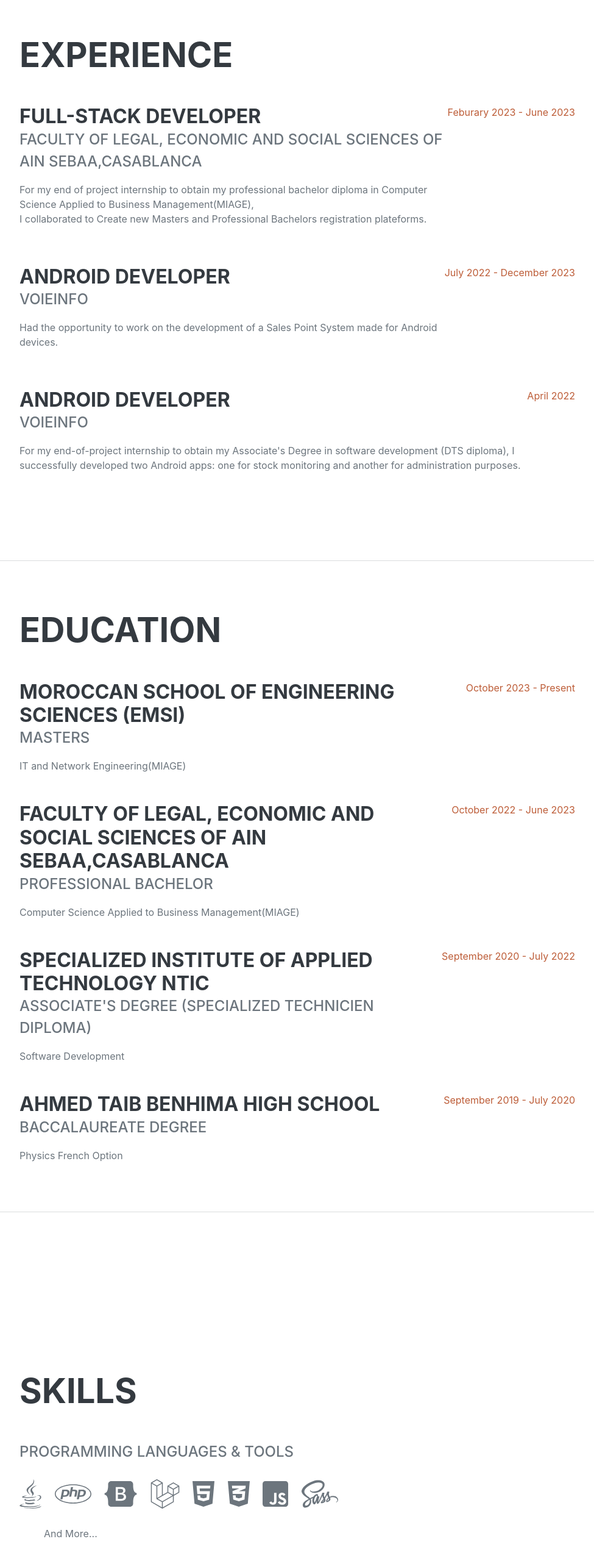
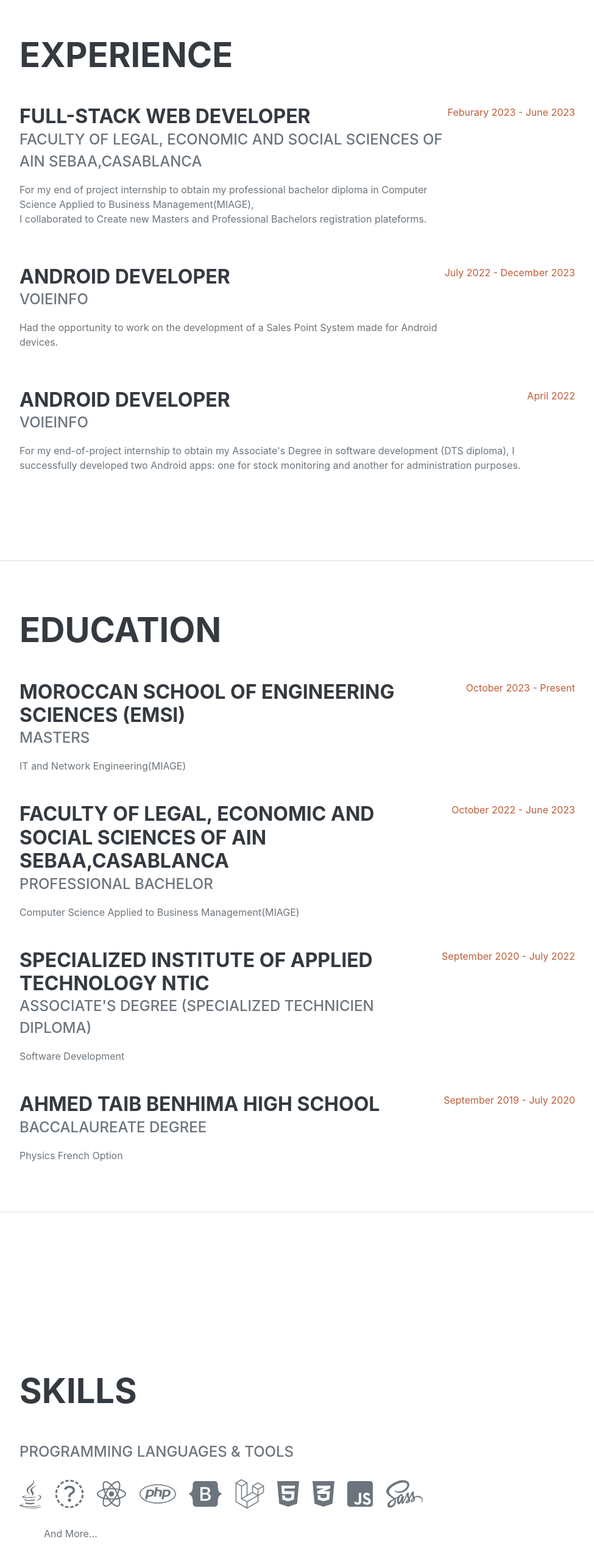
Before and after one commit to souhaabouchikh/souhaabouchikh.github.io, a plain HTML site: page index.html in a window 1280 px wide. Shown: the part 824-3384 px from the top of the page at 61% size, without its empty margins (288-1263 px from the left). Drawn offline with nearby package versions, Linux system fonts and the light colour scheme; a web font is replaced by a local one.

Commit message:
Update index.html

```diff
--- a/index.html
+++ b/index.html
@@ -64,7 +64,7 @@ I'm open-minded, dynamic, curious and ambitious with a sense of listening and or
                     <h2 class="mb-5">Experience</h2>
                     <div class="d-flex flex-column flex-md-row justify-content-between mb-5">
                         <div class="flex-grow-1">
-                            <h3 class="mb-0">Full-stack Developer</h3>
+                            <h3 class="mb-0">Full-stack Web Developer</h3>
                             <div class="subheading mb-3">Faculty of Legal, Economic and Social Sciences of Ain Sebaa,Casablanca</div>
                             <p>For my end of project internship to obtain my professional bachelor diploma in Computer Science Applied to Business Management(MIAGE), <br>I collaborated to Create new Masters and Professional Bachelors registration plateforms.</p>
                         </div>
@@ -135,6 +135,8 @@ I'm open-minded, dynamic, curious and ambitious with a sense of listening and or
                     <div class="subheading mb-3">Programming Languages & Tools</div>
                     <ul class="list-inline dev-icons">
                         <li class="list-inline-item"><i class="fab fa-java"></i></li>
+                        <li class="list-inline-item"><i class="fab fa-c"></i></li>
+                        <li class="list-inline-item"><i class="fab fa-react"></i></li>
                         <li class="list-inline-item"><i class="fab fa-php"></i></li>
                         <li class="list-inline-item"><i class="fab fa-bootstrap"></i></li>
                         <li class="list-inline-item"><i class="fab fa-laravel"></i></li>
```
